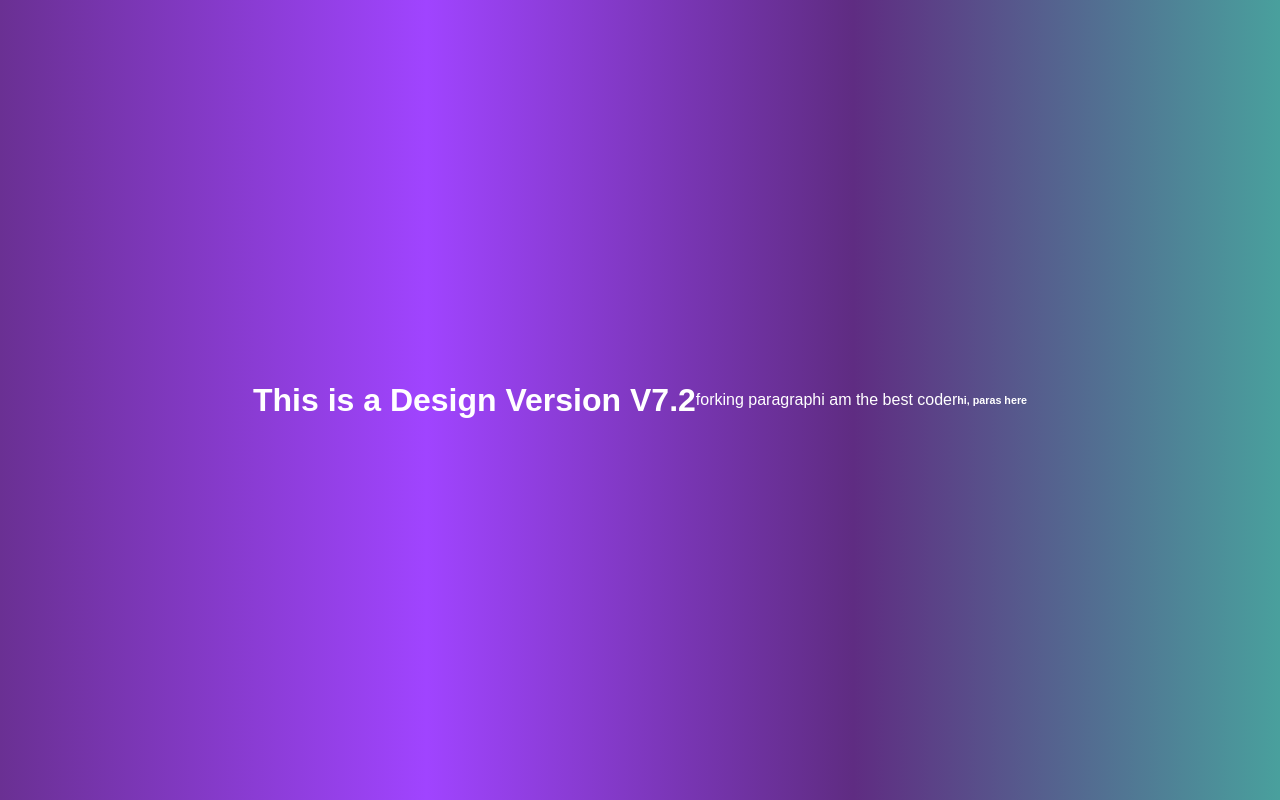
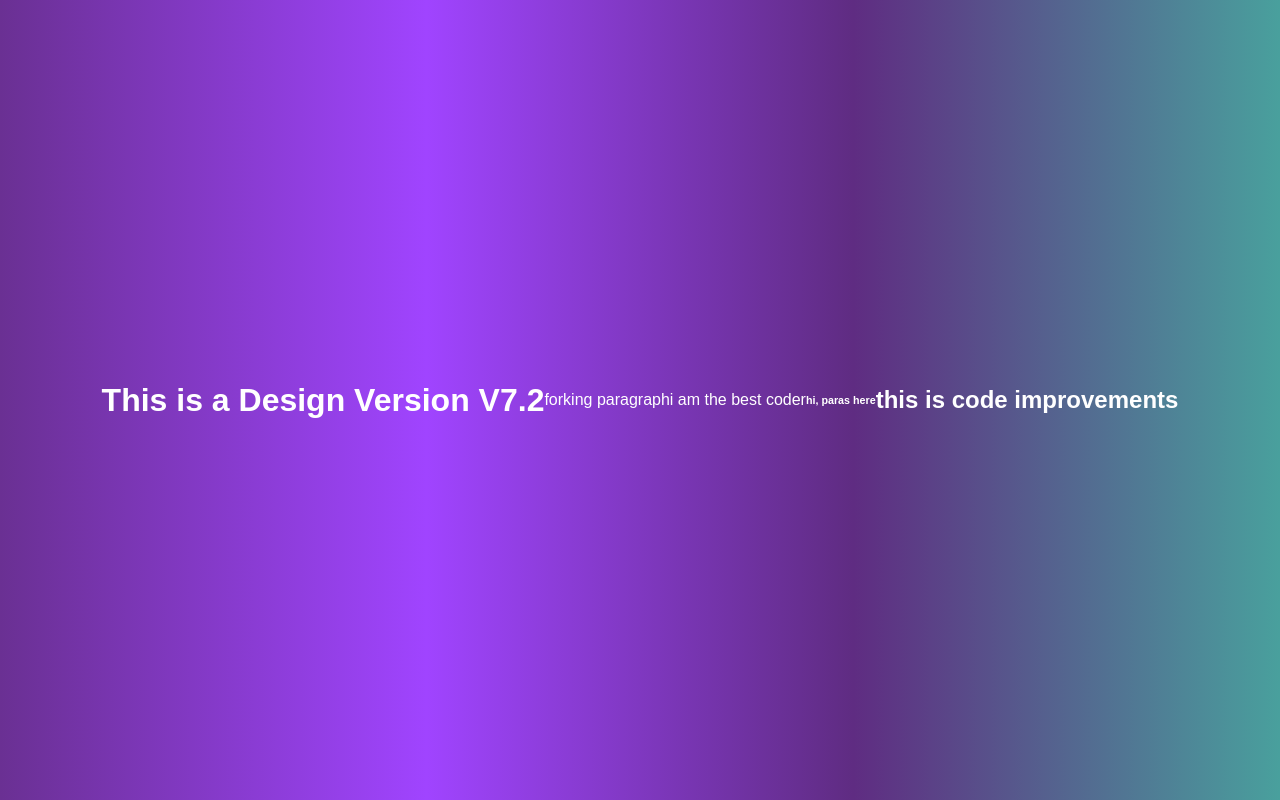
Before and after one commit to paras-prajapati/m-prashant-git, a plain HTML site: page index.html in a window 1280 px wide. Drawn offline with Linux system fonts and the light colour scheme; files that its build step writes are made by us from their sources; files whose address does not match are found by name.

Commit message:
updated code by risetv

```diff
--- a/index.html
+++ b/index.html
@@ -14,6 +14,7 @@
     <p>forking paragraph</p>
     <p>i am the best coder</p>
     <h6>hi, paras here</h6>
+    <h2>this is code improvements</h2>
 </body>
 
 </html>
```
